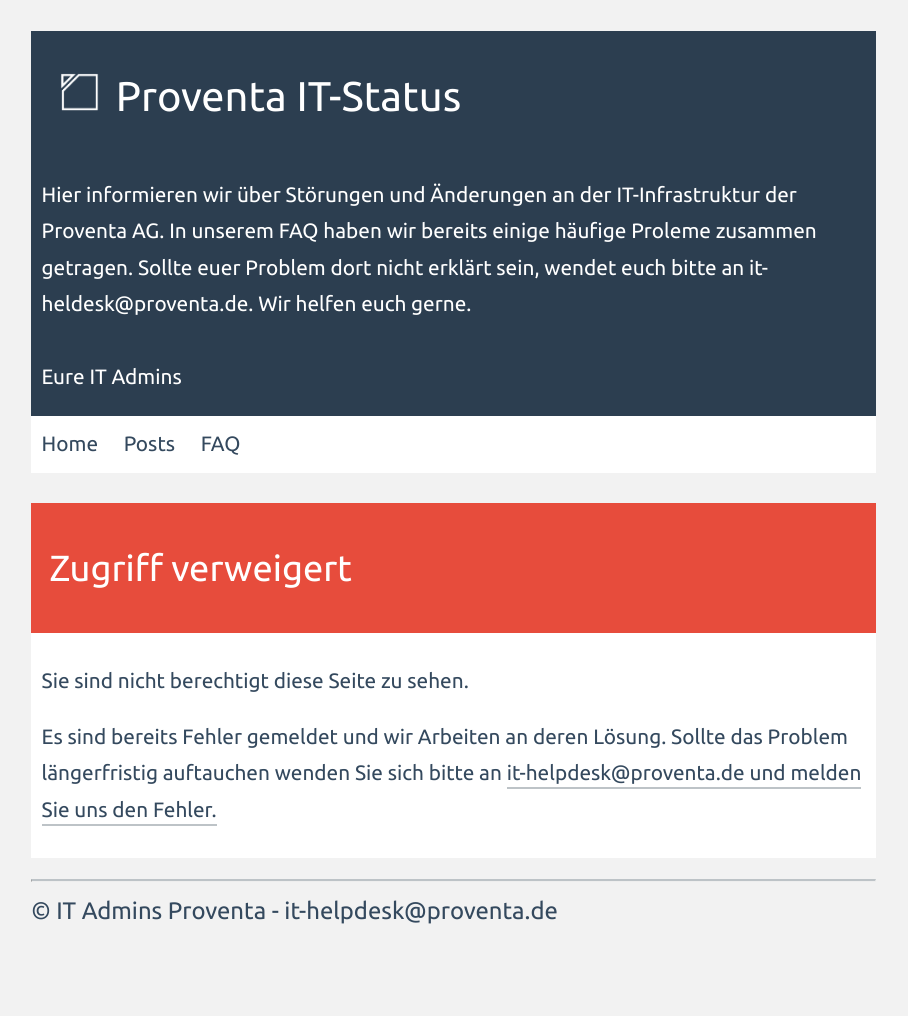
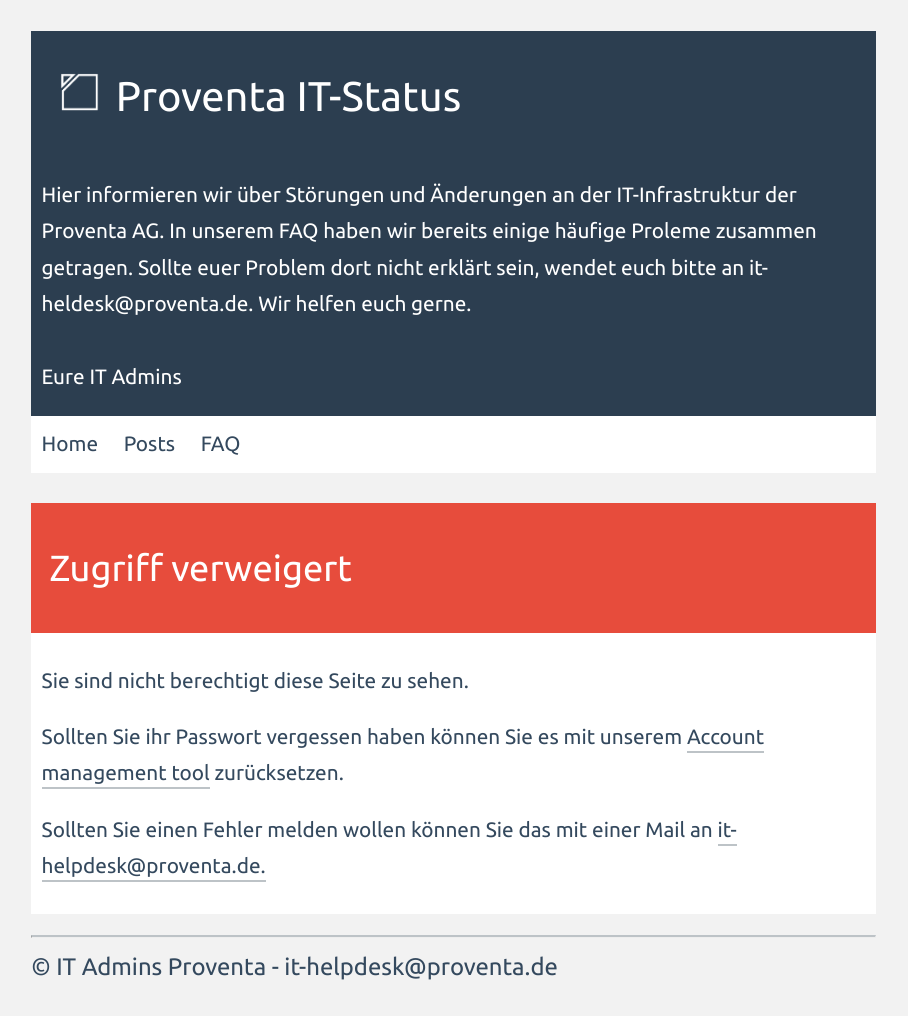
Before and after one commit to proventa/status, a Jekyll site: the page built from 403.html, in a window 1280 px wide. Shown: the whole page, without its empty margins (0-908 px from the left). Built offline with Jekyll 4.4.1, drawn with Linux system fonts in a browser that asks for light colours; before the commit the page ends 960 px from its top, so only the background shows below that.

Commit message:
reset account link

```diff
--- a/403.html
+++ b/403.html
@@ -3,13 +3,5 @@
 title: Zugriff verweigert
 ---
 <p>Sie sind nicht berechtigt diese Seite zu sehen.</p>
-
-<p>
-{% assign category_size = site.categories.active | size %}
-{% if category_size == 0 %}
-          Es sind zur Zeit noch keine Fehler gemeldet. Sollten Sie einen Fehler melden wollen wenden Sie sich bitte an <a href="mailto:{{site.email}}">{{site.email}}</>.
-{% else %}
-          Es sind bereits Fehler gemeldet und wir Arbeiten an deren Lösung. Sollte das Problem längerfristig auftauchen wenden Sie sich bitte an <a href="mailto:{{site.email}}">{{site.email}}</> und melden Sie uns den Fehler.
-{% endif %}
-
-</p>
+<p>Sollten Sie ihr Passwort vergessen haben können Sie es mit unserem <a href="https://account.proventa-ag.biz/password/lost">Account management tool</a> zurücksetzen.</p>
+<p>Sollten Sie einen Fehler melden wollen können Sie das mit einer Mail an <a href="mailto:{{site.email}}">{{site.email}}</>.</p>
```
